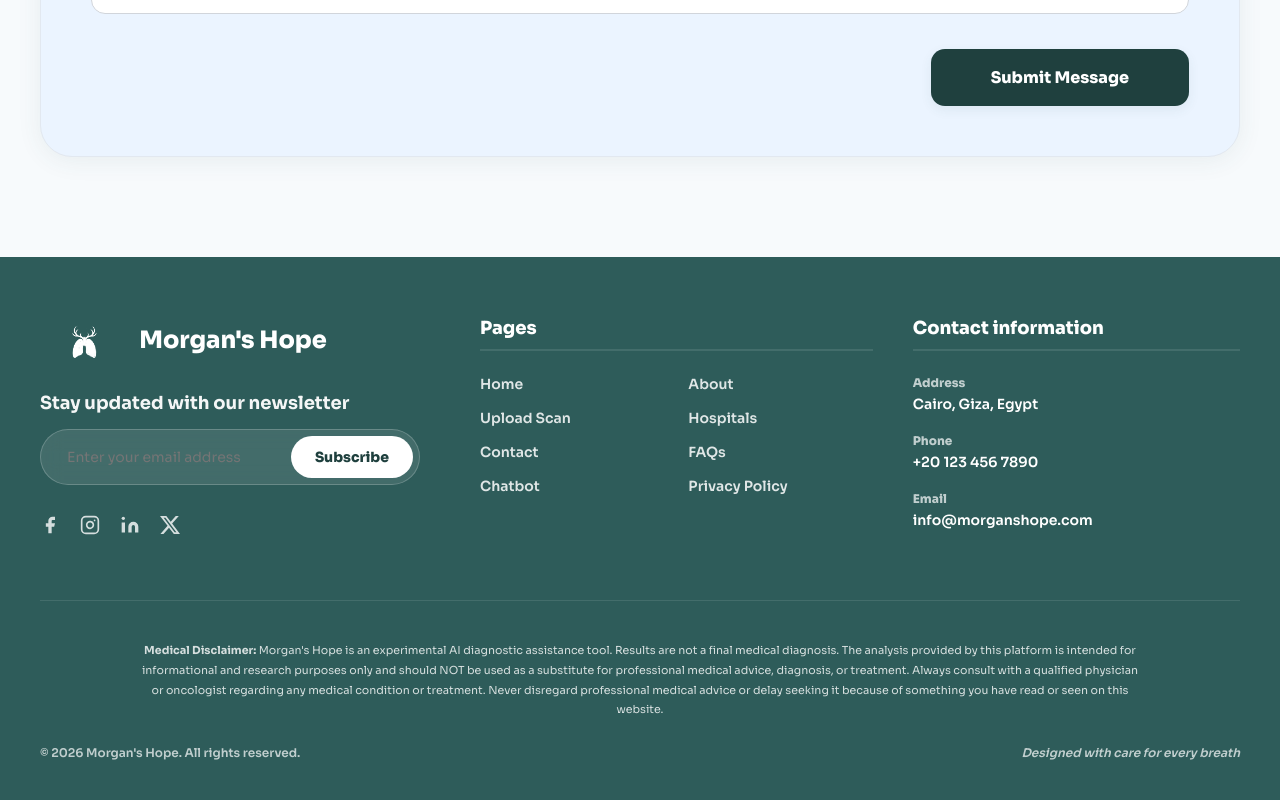
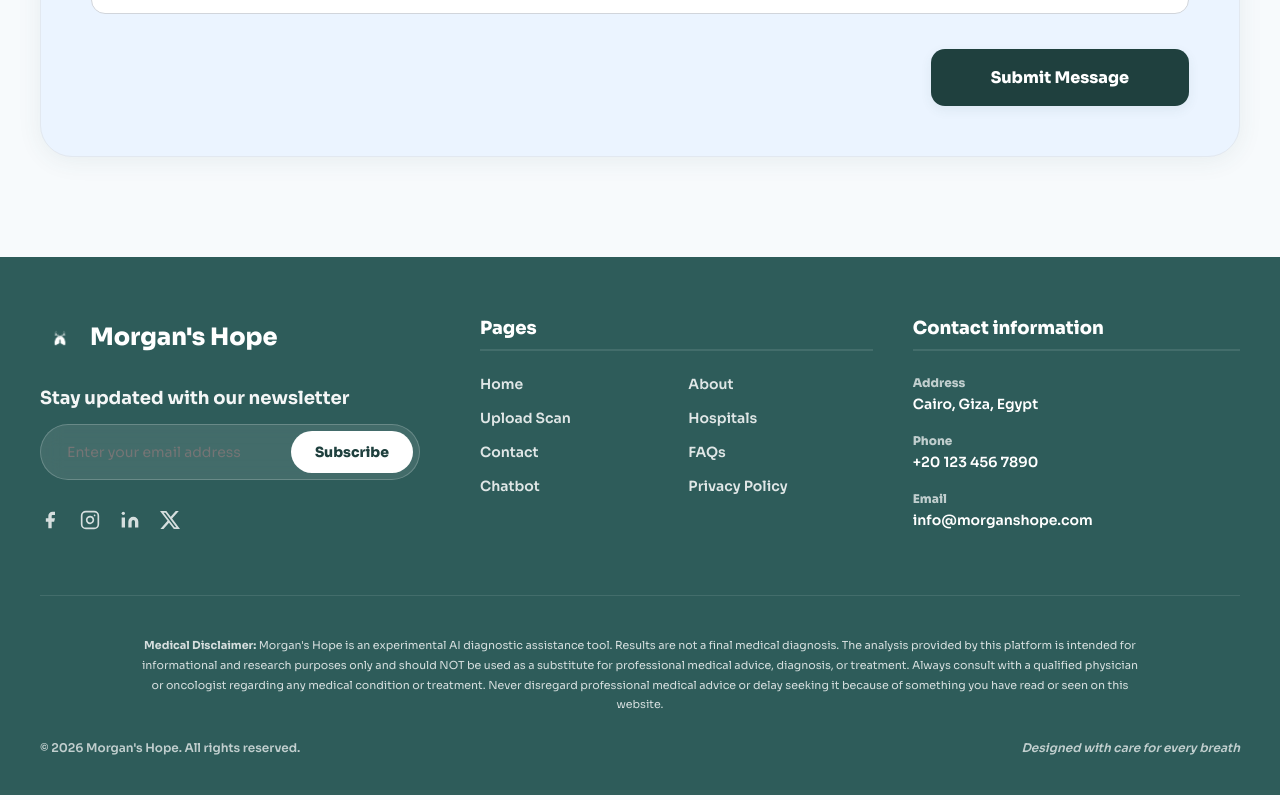
Before and after one commit to Abdelazizomar22/MorgansHope, a React (Vite) app in the folder frontend/: page /contact in a window 1280 px wide. Shown: the part 890-1690 px from the top of the page. Built offline with nearby package versions, Linux system fonts and the light colour scheme; no server answers.

Commit message:
fix: adjust logo size in Footer

```diff
--- a/frontend/src/components/Footer.tsx
+++ b/frontend/src/components/Footer.tsx
@@ -32,7 +32,7 @@ export default function Footer({ lang }: FooterProps) {
                     {/* Newsletter & Brand Column */}
                     <div style={{ display: 'flex', flexDirection: 'column', gap: 30 }}>
                         <div style={{ display: 'flex', alignItems: 'center', gap: 10 }}>
-                            <img src="/logo.png" alt="Logo" style={{ height: 45, width: 'auto', filter: 'brightness(0) invert(1)' }} />
+                            <img src="/logo.png" alt="Logo" style={{ height: 40, width: 40, objectFit: 'contain', filter: 'brightness(0) invert(1)' }} />
                             <span style={{ fontSize: 24, fontWeight: 900, color: 'white' }}>
                                 {t("Morgan's Hope", "مورجان هوب")}
                             </span>
```
